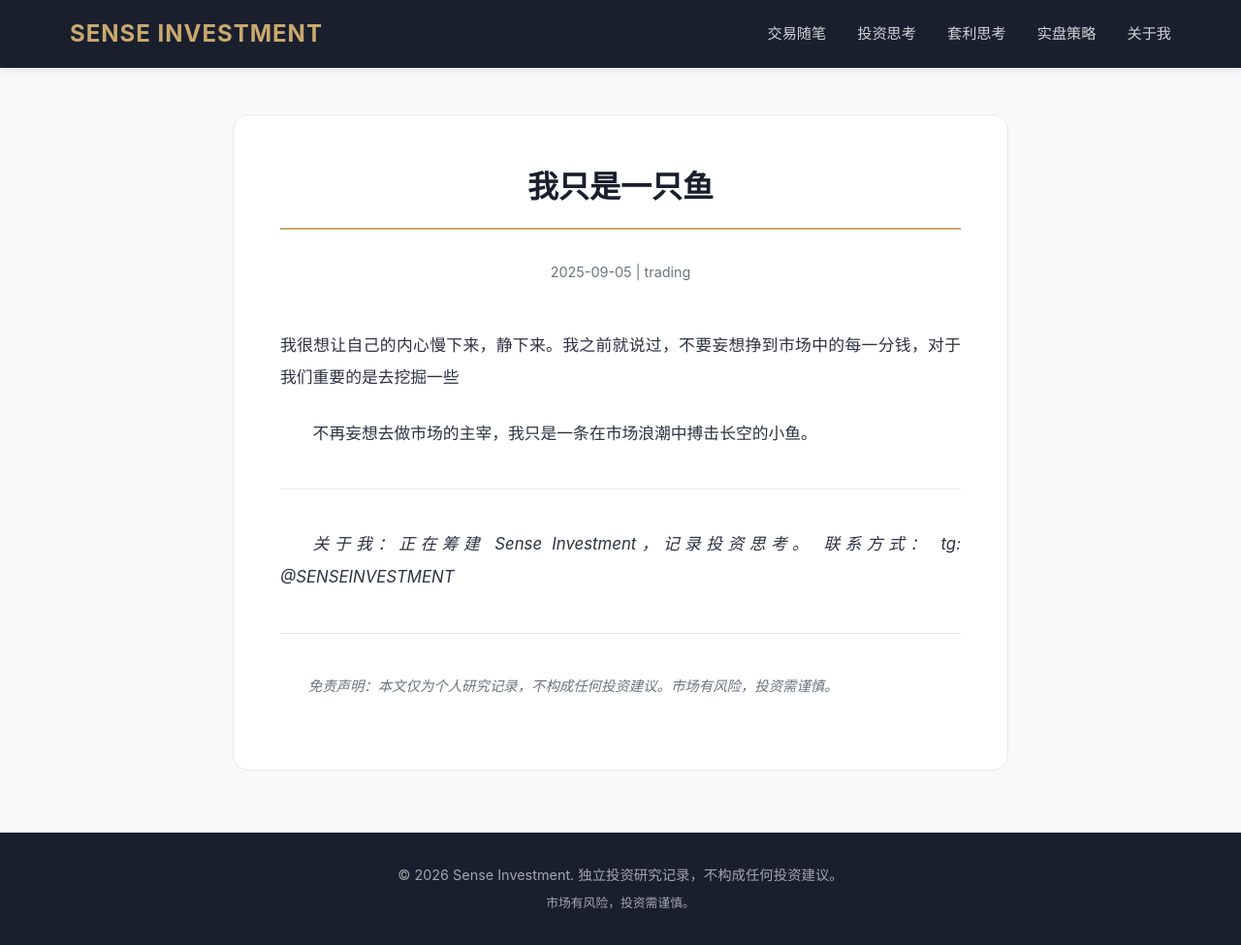
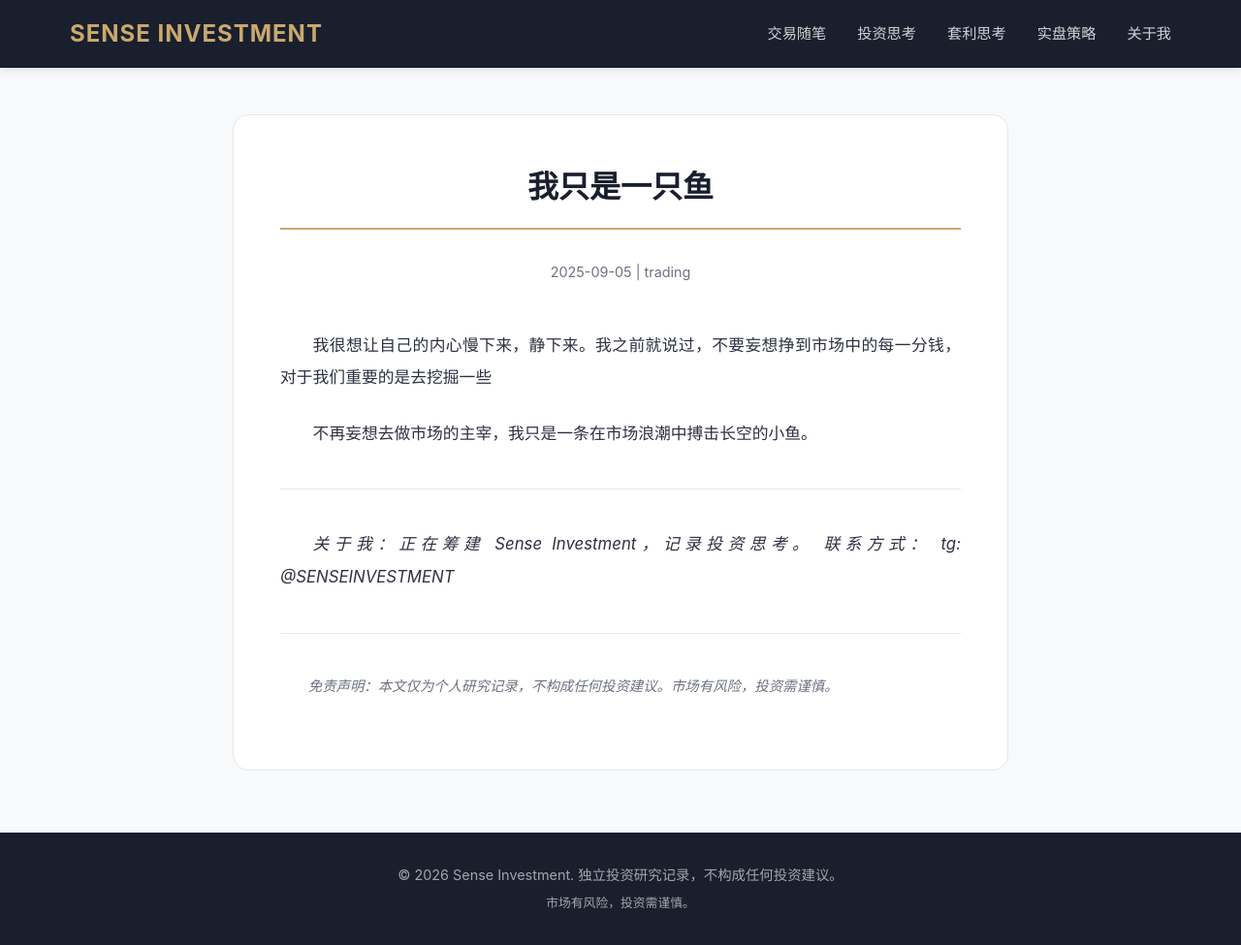
Before and after one commit to cryptoLbei/sense-blog, a Jekyll site: the page built from _posts/2025-09-05-我只是一只鱼.md, in a window 1280 px wide and 975 px high. Shown: the whole window at 97% size. Built offline with Jekyll 4.4.1, drawn with Linux system fonts in a browser that asks for light colours.

Commit message:
Update style.css

```diff
--- a/assets/css/style.css
+++ b/assets/css/style.css
@@ -397,19 +397,13 @@ nav {
     font-size: 0.9rem;
 }
 
+/* 所有段落首行缩进，包括标题后的第一段 */
 .post-content p {
     margin-bottom: 1.5rem;
     line-height: 2;
     font-size: 1.05rem;
     text-indent: 2em;
     text-align: justify;
-}
-
-/* 标题后的第一段不缩进 */
-.post-content h1 + .meta + p,
-.post-content h2 + p,
-.post-content h3 + p {
-    text-indent: 0;
 }
 
 .post-content h2 {
```
